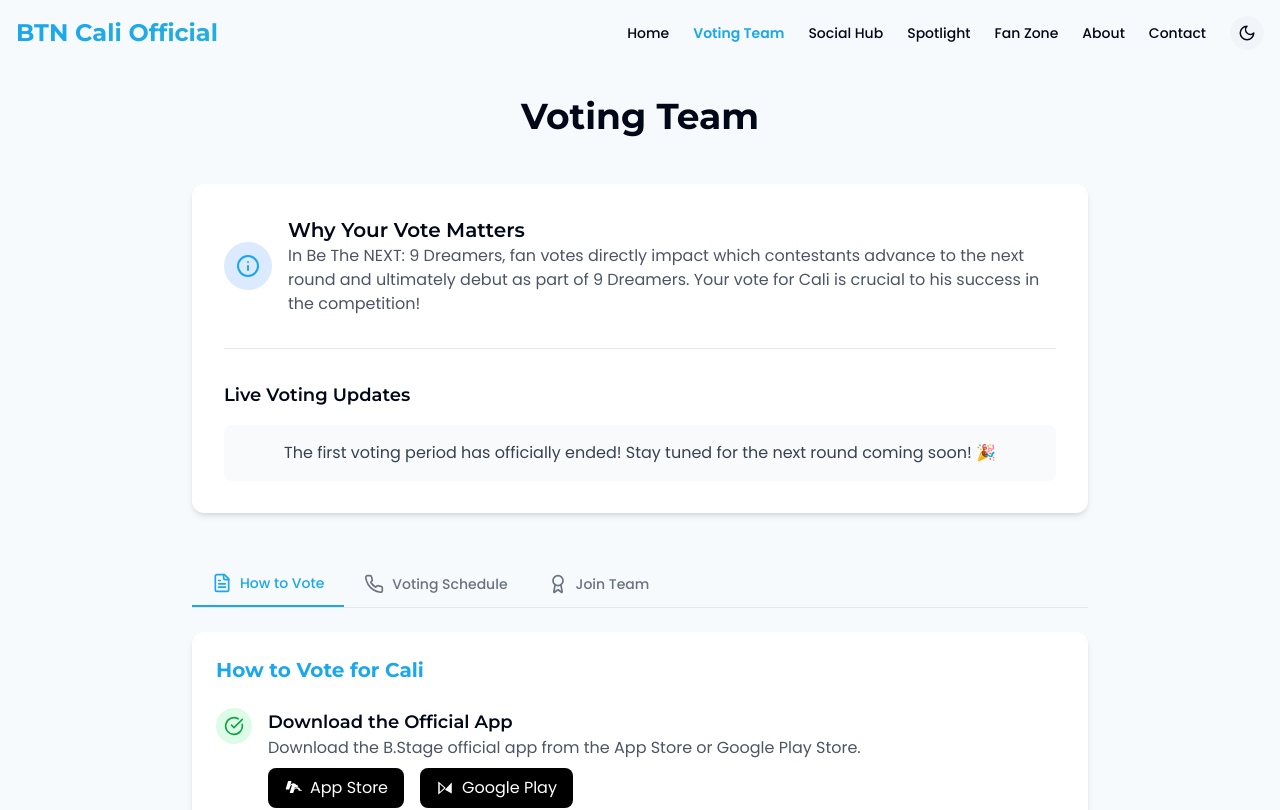
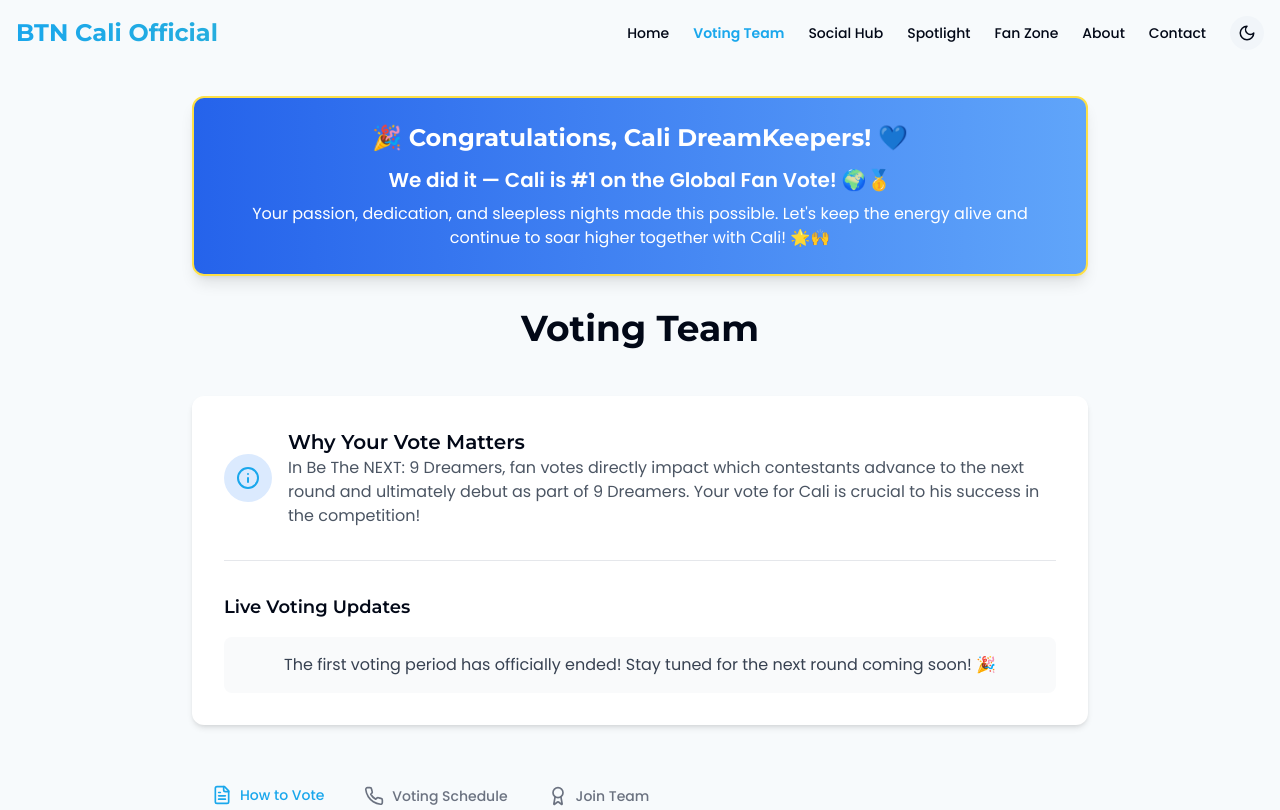
Before and after one commit to BTNCaliOFC/btn-cali-official-site, a React (Vite) app: page /voting-team in a window 1280 px wide. Shown: the top 810 px of the page. Built offline with nearby package versions, Linux system fonts and the light colour scheme.

Commit message:
congrats

```diff
--- a/src/pages/VotingTeam.tsx
+++ b/src/pages/VotingTeam.tsx
@@ -1,6 +1,7 @@
 import { useState } from 'react';
 import { CheckCircle, Info, Phone, Award, FileText, Facebook, Mail, ExternalLink, Globe } from 'lucide-react';
 import { Button } from '@/components/ui/button';
+import { motion } from 'framer-motion';
 
 const VotingTeam = () => {
   const [activeTab, setActiveTab] = useState(0);
@@ -14,6 +15,54 @@ const VotingTeam = () => {
   return (
     <div className="pt-24 pb-16 bg-background">
       <div className="container mx-auto px-4">
+        <motion.div
+          className="max-w-4xl mx-auto bg-gradient-to-r from-blue-600 to-blue-400 rounded-xl shadow-lg overflow-hidden mb-8 text-white p-6 border-2 border-yellow-300"
+          initial={{ opacity: 0, y: -20 }}
+          animate={{ opacity: 1, y: 0 }}
+          transition={{ duration: 0.6 }}
+        >
+          <motion.div
+            className="flex flex-col items-center text-center"
+            initial={{ scale: 0.9 }}
+            animate={{ scale: 1 }}
+            transition={{ duration: 0.5 }}
+          >
+            <motion.h2
+              className="text-2xl font-bold mb-3"
+              animate={{
+                scale: [1, 1.05, 1],
+              }}
+              transition={{
+                repeat: Infinity,
+                repeatType: "reverse",
+                duration: 2
+              }}
+            >
+              🎉 Congratulations, Cali DreamKeepers! 💙
+            </motion.h2>
+            <motion.p
+              className="text-xl font-semibold mb-2"
+              animate={{
+                color: ['#ffffff', '#ffef80', '#ffffff'],
+              }}
+              transition={{
+                repeat: Infinity,
+                duration: 3
+              }}
+            >
+              We did it — Cali is #1 on the Global Fan Vote! 🌍🥇
+            </motion.p>
+            <motion.p
+              className="text-base"
+              initial={{ opacity: 0 }}
+              animate={{ opacity: 1 }}
+              transition={{ delay: 0.3, duration: 0.8 }}
+            >
+              Your passion, dedication, and sleepless nights made this possible. Let's keep the energy alive and continue to soar higher together with Cali! 🌟🙌
+            </motion.p>
+          </motion.div>
+        </motion.div>
+
         <h1 className="text-4xl font-bold text-center mb-12">Voting Team</h1>
 
         <div className="max-w-4xl mx-auto bg-white dark:bg-gray-800 rounded-xl shadow-md overflow-hidden mb-12">
```
Also changed, not shown: vite.config.ts.timestamp-1744804119606-731af3ac9e0f3.mjs (added, +25 -0 lines).
